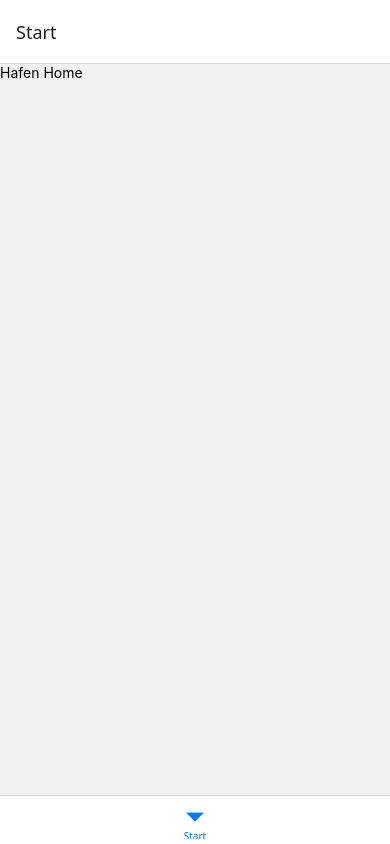
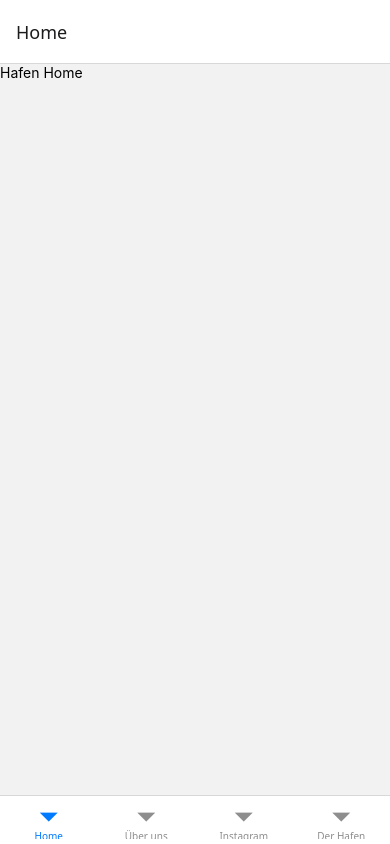
Before and after one commit to alex-fmks/hafen-mobile, a React Native app: screen / in a window 390 px wide. Built offline with nearby package versions, Linux system fonts and the light colour scheme.

Commit message:
add remaining screens

```diff
--- a/Router.tsx
+++ b/Router.tsx
@@ -9,7 +9,18 @@ const Stack = createNativeStackNavigator();
 
 const Tabs = () => (
   <Tab.Navigator initialRouteName="Home">
-    <Tab.Screen name="Home" component={Home} options={{ title: "Start" }} />
+    <Tab.Screen name="Home" component={Home} options={{ title: "Home" }} />
+    <Tab.Screen name="About" component={Home} options={{ title: "Über uns" }} />
+    <Tab.Screen
+      name="Instagram"
+      component={Home}
+      options={{ title: "Instagram" }}
+    />
+    <Tab.Screen
+      name="Location"
+      component={Home}
+      options={{ title: "Der Hafen" }}
+    />
   </Tab.Navigator>
 );
 
@@ -22,6 +33,21 @@ export default function Router() {
           component={Tabs}
           options={{ headerShown: false }}
         />
+        <Stack.Screen
+          name="About"
+          component={Tabs}
+          options={{ headerShown: false }}
+        />
+        <Stack.Screen
+          name="Instagram"
+          component={Tabs}
+          options={{ headerShown: false }}
+        />
+        <Stack.Screen
+          name="Location"
+          component={Tabs}
+          options={{ headerShown: false }}
+        />
       </Stack.Navigator>
     </NavigationContainer>
   );
```
